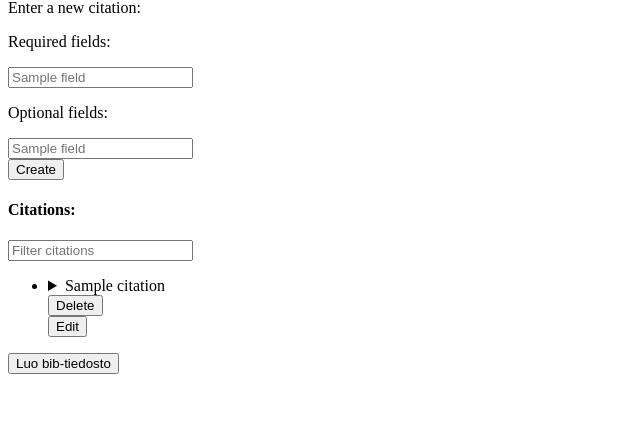
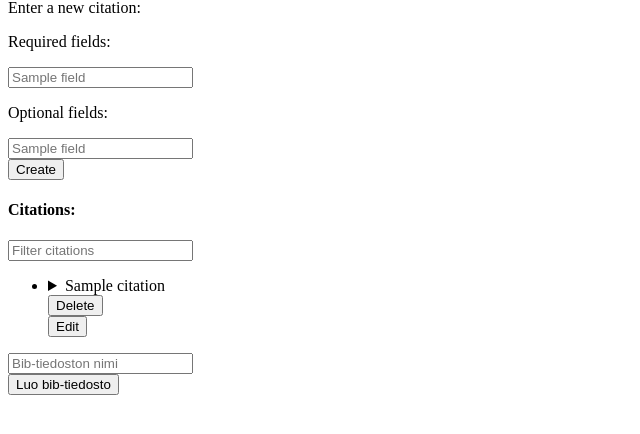
Before and after one commit to HackTastic5/miniprojekti, a Flask app: template src/templates/index.html in a window 1280 px wide. Shown: the part 169-603 px from the top of the page, without its empty margins (0-640 px from the left). Run offline with Flask 3, Linux system fonts and the light colour scheme; the template is opened without the code that fills it: most values are stand-ins (such as "Sample title", 1, 10 or a date in 2020).

Commit message:
Bib file naming

```diff
--- a/src/app.py
+++ b/src/app.py
@@ -79,7 +79,8 @@ def edit_citation():
 
 @app.route("/export_citations", methods=["POST"])
 def export_citations():
-    export_all_citations()
+    bib_name = request.form.get("bibname")
+    export_all_citations(bib_name)
     return redirect("/")
 
 
--- a/src/config.py
+++ b/src/config.py
@@ -9,9 +9,9 @@ load_dotenv()
 test_env = os.getenv("TEST_ENV") == "true"
 print(f"Test environment: {test_env}")
 
-dirname = os.path.dirname(__file__)
-EXPORT_FILE_NAME = "citations.bib"
-EXPORT_FILE_PATH = os.path.join(dirname, "..", "data", EXPORT_FILE_NAME)
+#dirname = os.path.dirname(__file__)
+#EXPORT_FILE_NAME = "citations.bib"
+#EXPORT_FILE_PATH = os.path.join(dirname, "..", "data", EXPORT_FILE_NAME)
 
 app = Flask(__name__)
 app.secret_key = os.getenv("SECRET_KEY")
--- a/src/templates/index.html
+++ b/src/templates/index.html
@@ -137,7 +137,11 @@ Citation app
 
 <div style="margin-top: 1rem;">
   <form action="/export_citations" method="post" onsubmit="MyFunction()">
-    <input type="submit" value="Luo bib-tiedosto">
+    <input type="text" name="bibname" placeholder="Bib-tiedoston nimi">
+    <br/>
+    <button type="submit">
+      Luo bib-tiedosto
+    </button>
   </form>
 </div>
 
```
Also changed, not shown: src/repositories/citation_repository.py (+6 -2 lines).
